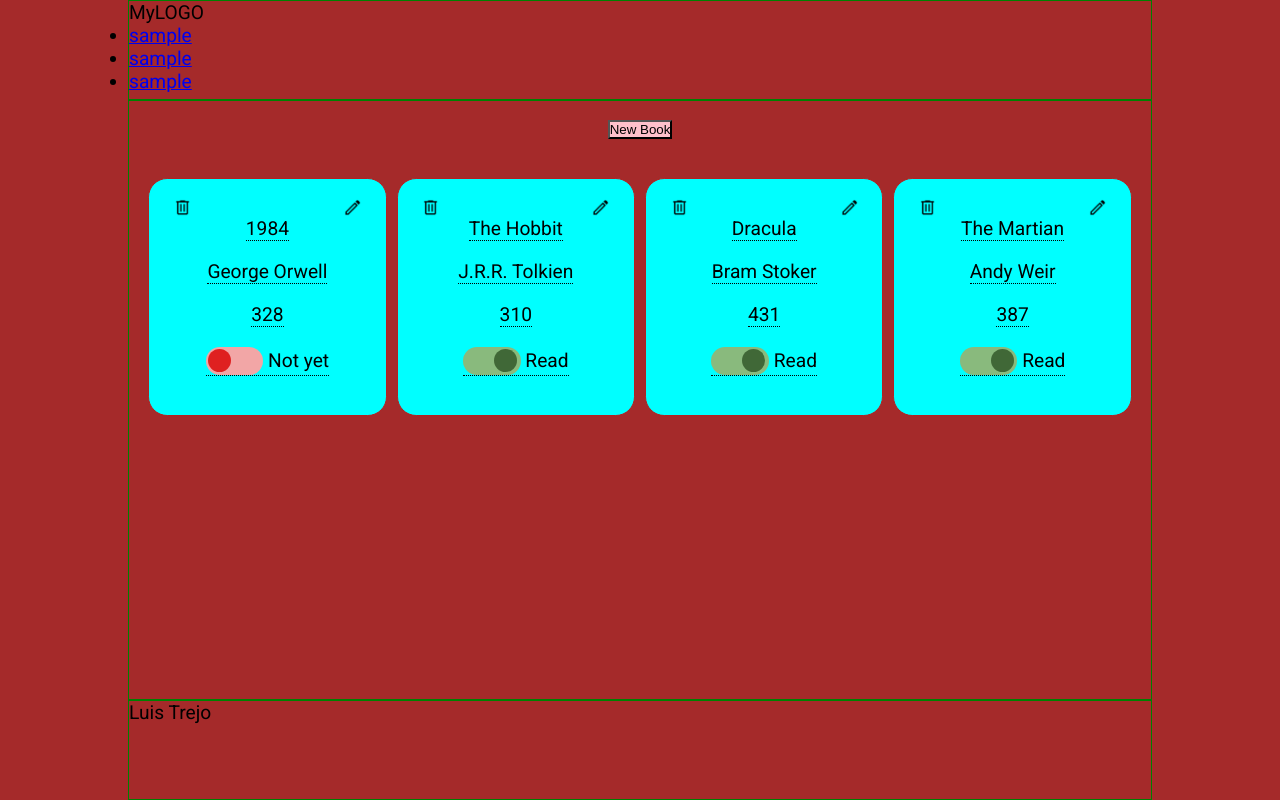
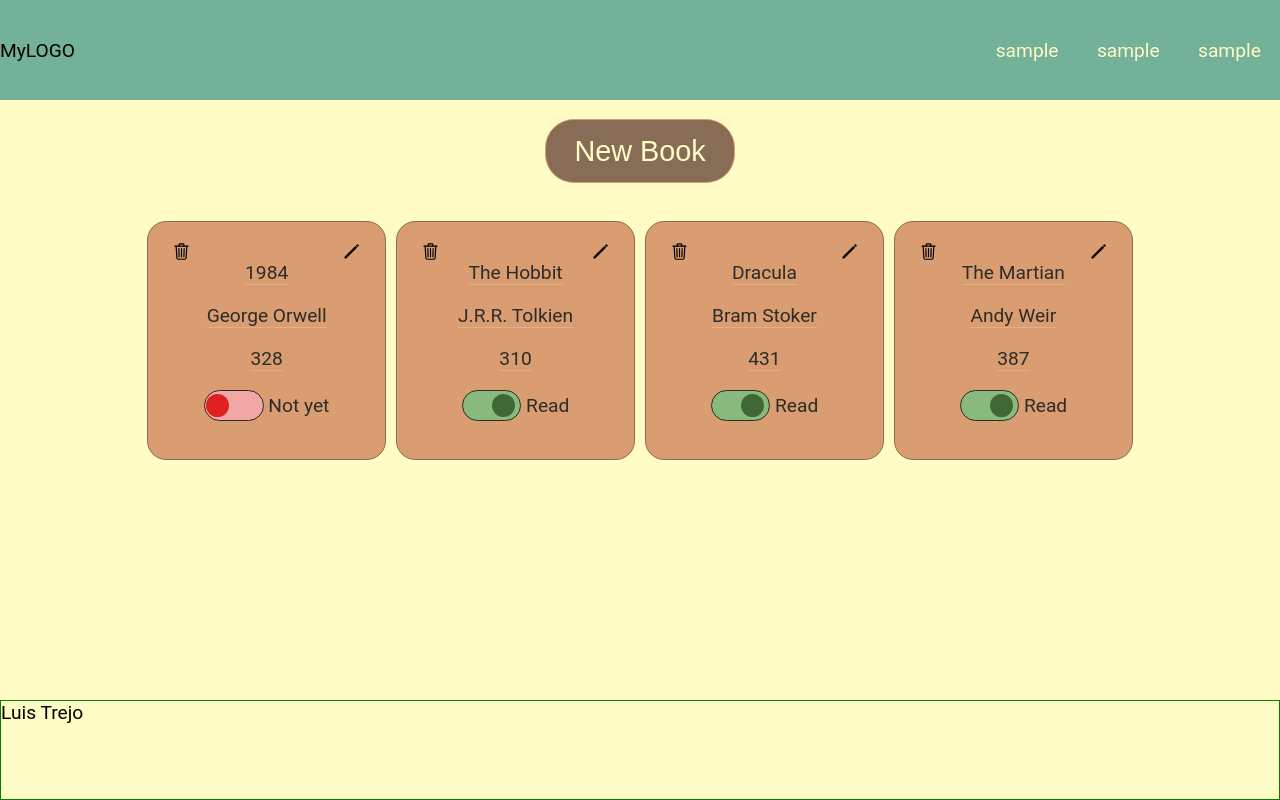
Before and after one commit to TrejoLuis/myLibrary, a plain HTML site: page index.html in a window 1280 px wide. Drawn offline with Linux system fonts and the light colour scheme.

Commit message:
added some style

```diff
--- a/index.html
+++ b/index.html
@@ -15,7 +15,7 @@
   <header>
     <div>MyLOGO</div>
     <nav>
-      <ul>
+      <ul class="header-menu">
         <li><a href="#">sample</a></li>
         <li><a href="#">sample</a></li>
         <li><a href="#">sample</a></li>
--- a/script.js
+++ b/script.js
@@ -107,11 +107,13 @@ function createBookCard(book) {
   const divMenu = document.createElement('div')
   divMenu.classList.add('book-card-menu')
   const imgDel = document.createElement('img')
-  imgDel.src = './images/delete40.png'
+  // imgDel.src = './images/delete40.png'
+  imgDel.src = './images/trash-outline.svg'
   imgDel.addEventListener('click', deleteCard)
 
   const imgEdit = document.createElement('img')
-  imgEdit.src = './images/edit40.png'
+  // imgEdit.src = './images/edit40.png'
+  imgEdit.src = './images/pencil-outline.svg'
   imgEdit.title = 'edit'
   imgEdit.addEventListener('click', popUpHandler)
   divMenu.append(imgDel, imgEdit)
--- a/style.css
+++ b/style.css
@@ -1,3 +1,11 @@
+:root {
+  --lt-sh-clr: #FFFCC5;
+  --lt-acc-clr: #73B299;
+  --main-clr: #DA9C71;
+  --dk-acc-clr: #876D55;
+  --dk-sh-clr: #2C2C29;
+}
+
 @import url('https://fonts.googleapis.com/css2?family=Roboto&display=swap');
 
 * {
@@ -7,33 +15,65 @@
 }
 
 html {
-  background-color: bisque;
+  /* background-color: bisque; */
   font-family: 'Roboto', sans-serif;
   font-size: 1.2rem;
 }
 
 /* Mobile first */
 body {
+  background-color: var(--lt-sh-clr);
   display: grid;
   height: 100vh;
   grid-template-rows: 100px 1fr 100px;
 }
 
 header {
-  border: 1px solid green;
+  /* border: 1px solid green; */
+  display: flex;
+  justify-content: space-between;
+  align-items: center;
+  background-color: var(--lt-acc-clr);
+}
+
+.header-menu {
+  height: 100%;
+  list-style: none;
+  display: flex;
+  gap: 1rem;
+}
+
+.header-menu a {
+  font-size: 1rem;
+  text-decoration: none;
+  color: var(--lt-sh-clr);
+  margin-right: 1rem;
 }
 
 main {
-  border: 1px solid green;
   display: flex;
   flex-direction: column;
   align-content: center;
 
 }
 
-#new-book {
-  background-color: pink;
+button {
+  background-color: var(--dk-acc-clr);
+  color: var(--lt-sh-clr);
+  font-size: 1.5em;
+  padding: 0.5em 1em;
+  border-radius: 1em;
+  border: 1px solid var(--main-clr);
   margin: 1rem auto;
+  cursor: pointer;
+}
+
+button:hover {
+  box-shadow: 4px 4px 5px var(--dk-acc-clr);
+}
+
+button:active {
+  box-shadow: none;
 }
 
 .overlay-popUp {
@@ -52,7 +92,8 @@ main {
   border-radius: 1rem;
   padding: 1rem;
   height: auto;
-  background-color: aliceblue;
+  background-color: var(--lt-acc-clr);
+  color: var(--lt-sh-clr);
   position: fixed;
   top: 50%;
   left: 50%;
@@ -63,10 +104,22 @@ main {
   z-index: 11;
 }
 
+.popUp>legend {
+  font-size: 1.5em;
+}
+
 .overlay-popUp>form {
   display: none;
   flex-direction: column;
   gap: 1rem;
+  font-size: 1.2em;
+}
+
+.popUp input {
+  font-size: 1em;
+  border-radius: 0.5em;
+  padding: .2em;
+  border: none
 }
 
 .close-form {
@@ -93,10 +146,11 @@ main {
 
 .book-card {
   position: relative;
-  background-color: aqua;
-  border: 1px solid firebrick;
+  background-color: var(--main-clr);
+  color: var(--dk-sh-clr);
+  border: 1px solid var(--dk-acc-clr);
   border-radius: 1rem;
-  height: auto;
+  /* height: auto; */
   padding: 2rem 1rem;
   display: flex;
   flex-direction: column;
@@ -106,8 +160,14 @@ main {
 }
 
 .book-card>p {
-  border-bottom: 1px dotted black;
+  border-bottom: 1px solid #FFFCC533;
 }
+
+.book-card>p:nth-child(4) {
+  border-bottom: none;
+}
+
+
 
 .book-card-menu {
   position: absolute;
@@ -120,10 +180,12 @@ main {
 .book-card-menu>img {
   width: 1rem;
   cursor: pointer;
+  border-radius: 0.5rem;
 }
 
 .book-card-menu>img:hover {
-  box-shadow: 1px 1px 5px black;
+  /* box-shadow: 5px 5px 10px black; */
+  background-color: var(--lt-sh-clr);
 }
 
 input[type='checkbox'].toggle {
@@ -155,6 +217,7 @@ input[type='checkbox'].toggle+label::before {
   height: 1.5em;
   background-color: hsl(0, 75%, 80%);
   border-radius: 1em;
+  border: 1px solid var(--dk-sh-clr);
   margin-right: 0.25em;
   transition: 200ms;
 }
@@ -196,8 +259,8 @@ footer {
 
 /* Tablet size */
 @media only screen and (min-width: 480px) and (max-width: 750px) {
-  html {
-    background-color: purple;
+  main {
+    /* background-color: purple; */
     width: 90%;
     margin: 0 auto;
   }
@@ -206,8 +269,8 @@ footer {
 /* desktop size */
 @media only screen and (min-width: 751px) {
 
-  html {
-    background-color: brown;
+  main {
+    /* background-color: brown; */
     width: 80%;
     margin: 0 auto;
   }
```
Also changed, not shown: images/delete40.png (deleted), images/edit40.png (deleted), images/pencil-outline.svg (added), images/trash-outline.svg (added).
